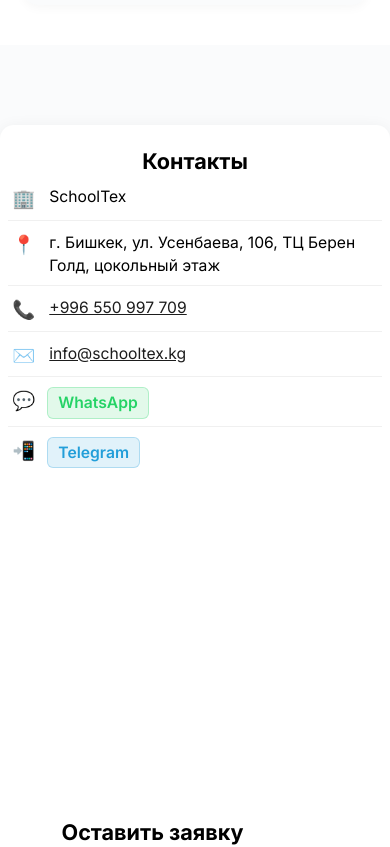
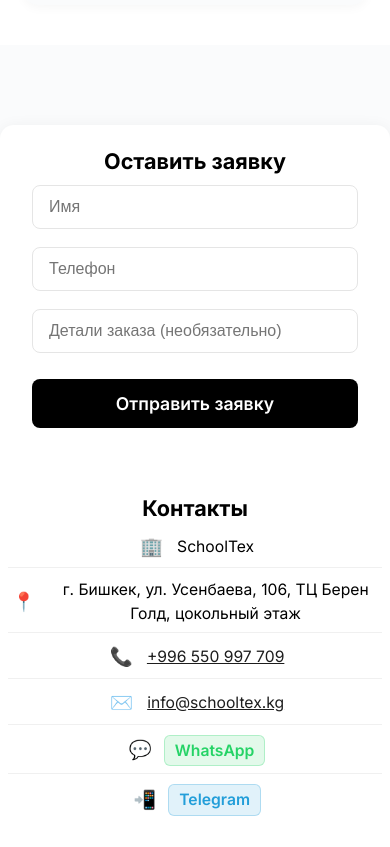
Before and after one commit to Johhnny61/landing_2.0, a Next.js app: page / in a window 390 px wide. Shown: the part 6380-7227 px from the top of the page. Built offline with nearby package versions, Linux system fonts and the light colour scheme.

Commit message:
fixed mobile version

```diff
--- a/src/components/ContactOrderSection.jsx
+++ b/src/components/ContactOrderSection.jsx
@@ -23,6 +23,7 @@ const Box = styled.div`
     flex-direction: column;
     gap: 24px;
     padding: 20px 8px;
+    align-items: stretch;
   }
 `;
 
@@ -32,6 +33,10 @@ const Col = styled.div`
   display: flex;
   flex-direction: column;
   align-items: stretch;
+
+  @media (max-width: 1100px) {
+    ${props => props.$order && `order: ${props.$order};`}
+  }
 `;
 
 const MapContainer = styled.div`
@@ -62,13 +67,13 @@ const ContactOrderSection = () => {
   return (
     <Section id="contacts">
       <Box>
-        <Col>
+        <Col $order={2}>
           <Contacts />
         </Col>
-        <Col>
+        <Col $order={3}>
           <MapContainer ref={mapRef} />
         </Col>
-        <Col>
+        <Col $order={1}>
           <OrderForm />
         </Col>
       </Box>
--- a/src/components/Contacts.jsx
+++ b/src/components/Contacts.jsx
@@ -21,6 +21,11 @@ const Item = styled.li`
   &:last-child {
     border-bottom: none;
     padding-bottom: 0;
+  }
+  @media (max-width: 1100px) {
+    align-items: center;
+    justify-content: center;
+    text-align: center;
   }
 `;
 const Icon = styled.span`
```
